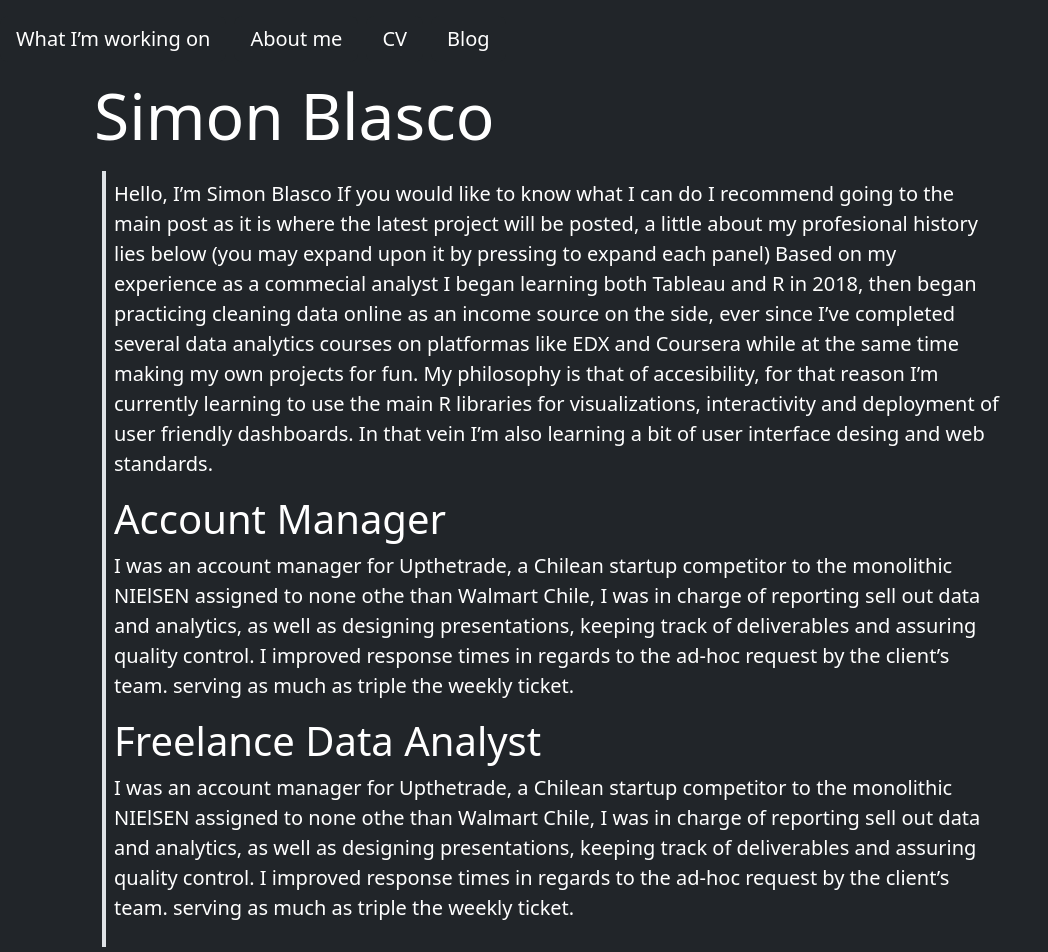
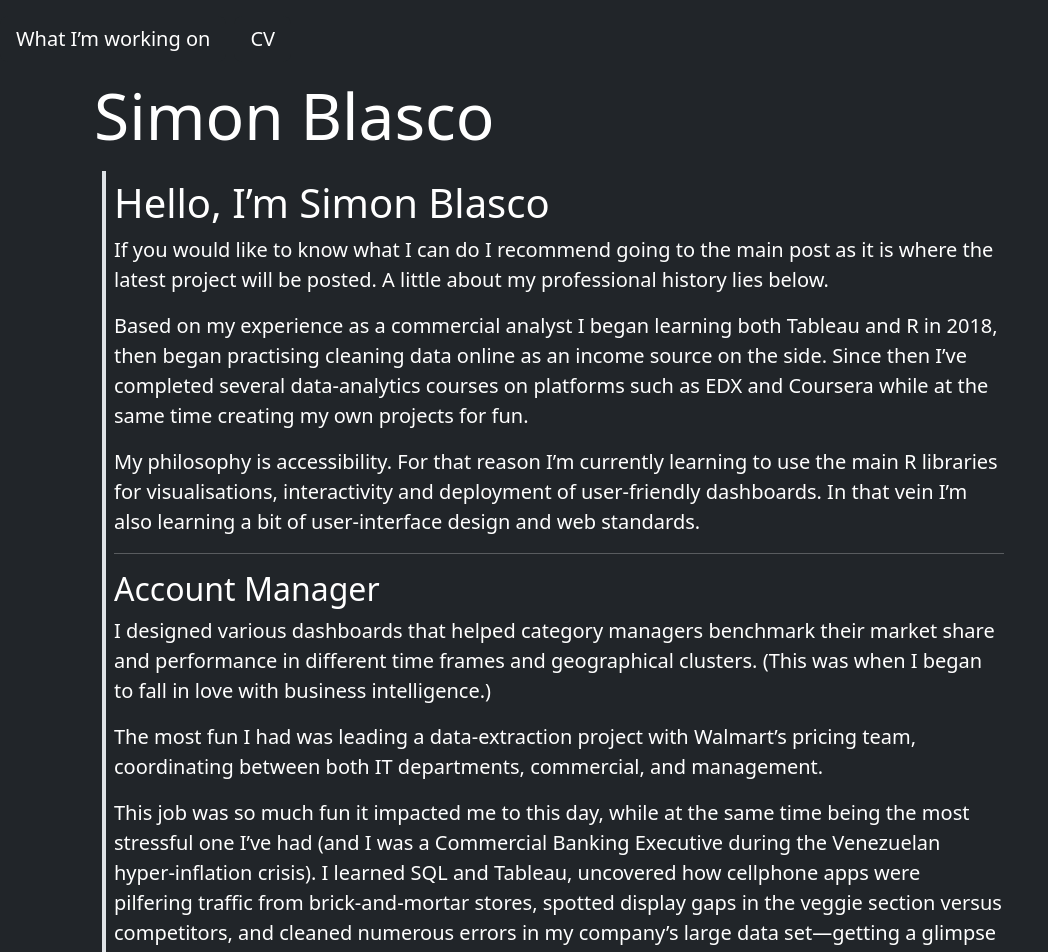
Before and after one commit to sblasco7/sblasco7.github.io, a Jekyll site: the page built from cv.html, in a window 1280 px wide and 1400 px high. Shown: the top 952 px of the window, without its empty margins (0-1048 px from the left). Built offline with Jekyll 4.4.1, drawn with Linux system fonts in a browser that asks for light colours; some of the changed text lies outside the part shown.

Commit message:
improving cv md

```diff
--- a/_includes/cv.md
+++ b/_includes/cv.md
@@ -1,22 +1,57 @@
 
-Hello, I'm Simon Blasco
-If you would like to know what I can do I recommend going to the main post as it is where the latest project will be posted,
-a little about my profesional history lies below (you may expand upon it by pressing to expand each panel)
-Based on my experience as a commecial analyst I began learning both Tableau and R in 2018, then began practicing
-cleaning data online as an income source on the side, ever since I've completed several data analytics
-courses on platformas like EDX and Coursera while at the same time making my own projects for fun.
-My philosophy is that of accesibility, for that reason I'm currently learning to use the main R libraries for
-visualizations, interactivity and deployment of user friendly dashboards. In that vein I'm also learning a bit of
-user interface desing and web standards.
+# Hello, I'm Simon Blasco
 
-# Account Manager
-I was an account manager for Upthetrade, a Chilean startup competitor to the monolithic NIElSEN
-assigned to none othe than Walmart Chile, I was in charge of reporting sell out data and analytics, as well as designing presentations,
-keeping track of deliverables and assuring quality control. I improved response times in regards to the ad-hoc request by the client's team.
-serving as much as triple the weekly ticket.
+If you would like to know what I can do I recommend going to the main post as it is where the latest project will be posted. A little about my professional history lies below.
 
-# Freelance Data Analyst
-I was an account manager for Upthetrade, a Chilean startup competitor to the monolithic NIElSEN
-assigned to none othe than Walmart Chile, I was in charge of reporting sell out data and analytics, as well as designing presentations,
-keeping track of deliverables and assuring quality control. I improved response times in regards to the ad-hoc request by the client's team.
-serving as much as triple the weekly ticket.
+Based on my experience as a commercial analyst I began learning both Tableau and R in 2018, then began practising cleaning data online as an income source on the side. Since then I've completed several data-analytics courses on platforms such as EDX and Coursera while at the same time creating my own projects for fun.
+
+My philosophy is accessibility. For that reason I'm currently learning to use the main R libraries for visualisations, interactivity and deployment of user-friendly dashboards. In that vein I'm also learning a bit of user-interface design and web standards.
+
+---
+
+## Account Manager
+
+I designed various dashboards that helped category managers benchmark their market share and performance in different time frames and geographical clusters. (This was when I began to fall in love with business intelligence.)
+
+The most fun I had was leading a data-extraction project with Walmart’s pricing team, coordinating between both IT departments, commercial, and management.
+
+This job was so much fun it impacted me to this day, while at the same time being the most stressful one I’ve had (and I was a Commercial Banking Executive during the Venezuelan hyper-inflation crisis). I learned SQL and Tableau, uncovered how cellphone apps were pilfering traffic from brick-and-mortar stores, spotted display gaps in the veggie section versus competitors, and cleaned numerous errors in my company’s large data set—getting a glimpse of the power of big data.
+
+### What I Can Do
+
+- Tableau desktop jockey, SQL quick learner
+- Business-intelligence advocate for cleaner datasets
+- Retail analyst, client relations and idea generator for new products
+
+---
+
+## Administrative Assistant
+
+This job was a blessing. I was a newly arrived immigrant in Chile by late 2017, and my first experience was the assistant position for SPC Chile’s tech-support branch—managing technicians, their budget, tools, supplies and parts. I helped the Tech Support Manager organise resources and projects while serving as contact to other branches of the company.
+
+I was responsible for the availability of tools, PPE, travel expenses, sick leaves and the like for a team of 18 technicians and, for a time, a group of interns. I handled cash allowances for miscellaneous requirements.
+
+### What I Can Do
+
+- Management assistant for inventory, budgets and project logistics
+- Organised schedules for assignments
+- Internship coordinator for a group of 11 teens
+- When all technicians were booked, I served as “printer technician Simon Blasco” in a government building for an afternoon
+- On occasion I double as a technician psychologist
+
+---
+
+## Commercial Banking Executive
+
+Best job ever — I even won a trip to a five-star resort thanks to it.
+
+I was an account executive for Banesco Banco Universal in Caracas, Venezuela, helping a team manage a corporate client portfolio and all their banking products. We continually hit production goals in multiple measures, improving value for the bank. During this time I learned about commercial banking and client maintenance in a business-to-business setting, as all my prior experience was in retail banking.
+
+We won a yearly competition for the highest portfolio growth in every measure, earning us a week at a Dominican Republic resort, all expenses paid.
+
+### What I Can Do
+
+- Corporate commercial banking
+- Credit/financial analysis and portfolio management
+- High-pressure response and dependability in a crisis
+- Build teamwork, trust, and great friendships
--- a/_layouts/default.html
+++ b/_layouts/default.html
@@ -16,13 +16,7 @@
 				<a class="btn btn-dark border-0 text-white btn-lg" href="/">What I’m working on</a>
 			  </li>
 			  <li class="nav-item">
-				<a class="btn btn-dark border-0 text-white btn-lg" href="/about">About me</a>
-			  </li>
-			  <li class="nav-item">
 				<a class="btn btn-dark border-0 text-white btn-lg" href="/cv">CV</a>
-			  </li>
-			  <li class="nav-item">
-				<a class="btn btn-dark border-0 text-white btn-lg" href="/blog">Blog</a>
 			  </li>
 			</ul>
 		  </nav>
--- a/about.html
+++ /dev/null
@@ -1,18 +0,0 @@
----
-layout: default
-title: About me.
----
-<!DOCTYPE HTML>
-<div class="featured">
-    <h1 class="principal"> About </h1>
-    <h2> </h2>
-    <img id="selfie"  src="https://www.fillmurray.com/200/300">
-    <p> So we all would like to be Billy M. sadly that's clearly a placeholder
-      <br>
-    I'm a Venezuelan data enthusiast, as of january 2020 I live in Buenos Aires Argentina with my brother
-    while at the same time teaching myself about programming and data science. I like creative endeavors, tabletop RPG's,
-    writing, teaching, cooking and martial arts as a way to keep fit.
-    <br>
-    If you would like to talk you can reach me at sblascomedina@gmail.com
-    </p>
-</div>
```
